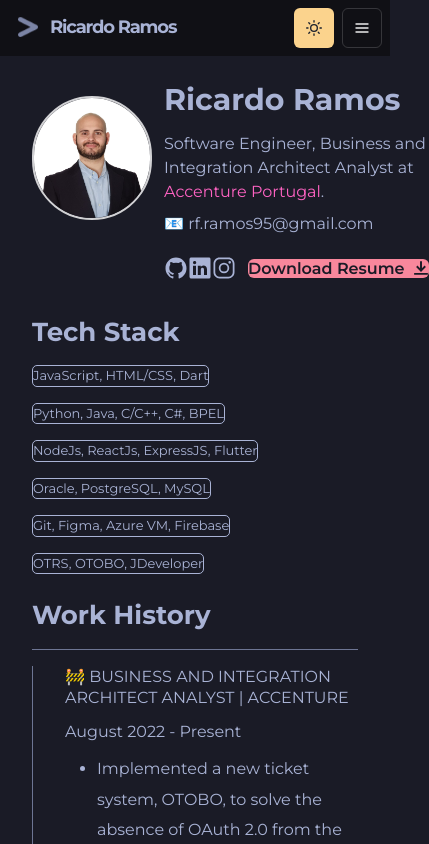
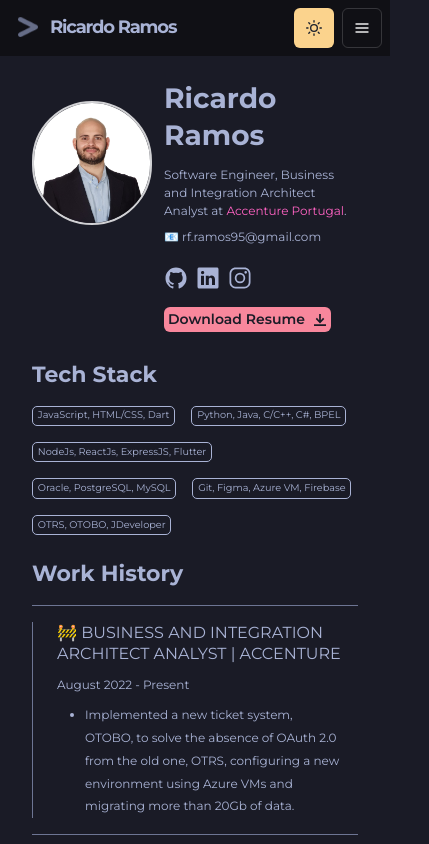
Before and after one commit to ric-ram/personal-portfolio, a Next.js app: page /resume in a window 390 px wide. Shown: the top 844 px of the page, 429 px wide, since content can reach past the window. Built offline with nearby package versions, Linux system fonts and the light colour scheme.

Commit message:
fix(global): fix responsiveness

```diff
--- a/components/button.js
+++ b/components/button.js
@@ -15,6 +15,7 @@
 				rightIcon={icon}
 				colorScheme={useColorModeValue('dayBlue', 'nightPink')}
 				color={useColorModeValue('dayBG', 'nightBG')}
+				fontSize={{ sm: 16, base: 14 }}
 			>
 				{children}
 			</Button>
@@ -29,6 +30,7 @@
 			colorScheme={useColorModeValue('dayBlue', 'nightPink')}
 			color={useColorModeValue('dayBG', 'nightBG')}
 			type='submit'
+			fontSize={{ sm: 16, base: 14 }}
 		>
 			{children}
 		</Button>
@@ -41,6 +43,7 @@
 			colorScheme={useColorModeValue('dayBlue', 'nightPink')}
 			color={useColorModeValue('dayBG', 'nightBG')}
 			onClick={onClick}
+			fontSize={{ sm: 16, base: 14 }}
 		>
 			{children}
 		</Button>
@@ -57,6 +60,8 @@
 					color={useColorModeValue('dayBG', 'nightBG')}
 					size={size}
 					target='_blank'
+					fontSize={{ sm: 16, base: 14 }}
+					padding={{ sm: 3, base: 1 }}
 				>
 					{children}
 				</Button>
--- a/components/cards.js
+++ b/components/cards.js
@@ -38,13 +38,14 @@
 						alignItems='center'
 						gap={4}
 					>
-						<GridItem colStart={1} colEnd={3}>
+						<GridItem colStart={1} colEnd={3} w='100%' h='100%'>
 							<Image
 								src={thumbnail}
 								alt={title}
 								loading='lazy'
 								borderLeftRadius='10px'
 								w='100%'
+								objectFit='cover'
 							/>
 						</GridItem>
 						<GridItem
@@ -52,14 +53,18 @@
 							colEnd={7}
 							rowSpan={1}
 							rowStart={1}
-							mr={7}
+							mr={{ md: 7, base: 4 }}
+							mt={2}
+							mb={2}
 						>
 							<LinkOverlay href={`/portfolio/${id}`} target='_blank'>
 								<Heading as='h4' variant='project-title' mb={2}>
 									{title}
 								</Heading>
 							</LinkOverlay>
-							<Text fontSize={{ md: 16, sm: 14 }}>{children}</Text>
+							<Text fontSize={{ md: 16, sm: 14, base: 12 }}>
+								{children}
+							</Text>
 						</GridItem>
 					</Grid>
 				</LinkBox>
@@ -88,13 +93,14 @@
 						alignItems='center'
 						gap={4}
 					>
-						<GridItem colStart={5} colEnd={7}>
+						<GridItem colStart={5} colEnd={7} w='100%' h='100%'>
 							<Image
 								src={thumbnail}
 								alt={title}
 								loading='lazy'
 								borderRightRadius='10px'
 								w='100%'
+								objectFit='cover'
 							/>
 						</GridItem>
 						<GridItem
@@ -102,14 +108,18 @@
 							colEnd={5}
 							rowSpan={1}
 							rowStart={1}
-							ml={7}
+							ml={{ md: 7, base: 4 }}
+							mt={2}
+							mb={2}
 						>
 							<LinkOverlay href={`/portfolio/${id}`} target='_blank'>
 								<Heading as='h4' variant='project-title' mb={2}>
 									{title}
 								</Heading>
 							</LinkOverlay>
-							<Text fontSize={{ md: 16, sm: 14 }}>{children}</Text>
+							<Text fontSize={{ md: 16, sm: 14, base: 12 }}>
+								{children}
+							</Text>
 						</GridItem>
 					</Grid>
 				</LinkBox>
@@ -153,7 +163,7 @@
 			'1px solid #a9b3d5'
 		)}
 		borderRadius='5px'
-		padding={{ md: '0.5em 1em', sm: '0.2em 0.5em' }}
+		padding={{ sm: '0.4em 0.8em', base: '0.2em 0.5em' }}
 		alignItems='center'
 		fontSize='0.9em'
 	>
--- a/pages/index.js
+++ b/pages/index.js
@@ -35,7 +35,7 @@
 					<Heading as='h2' variant='page-title'>
 						Ricardo Ramos
 					</Heading>
-					<p>
+					<p fontSize={{ sm: 16, base: 14 }}>
 						Software Engineer / Business and Integration Architect
 						Analyst
 					</p>
--- a/pages/resume.js
+++ b/pages/resume.js
@@ -74,11 +74,16 @@
 				>
 					<Box
 						display='flex'
-						alignItems='center'
+						alignItems={{ sm: 'center', base: 'flex-start' }}
 						justifyContent='space-between'
+						flexDirection={{ sm: 'row', base: 'column' }}
 						gap={3}
 					>
-						<Box mt={2} display='flex' gap={{ sm: 3, md: 4, lg: 5 }}>
+						<Box
+							mt={2}
+							display='flex'
+							gap={{ sm: 3, md: 4, lg: 5, base: 2 }}
+						>
 							<SocialButton
 								icon={<IoLogoGithub size={24} />}
 								label='Github'
```
Also changed, not shown: lib/theme.js.
